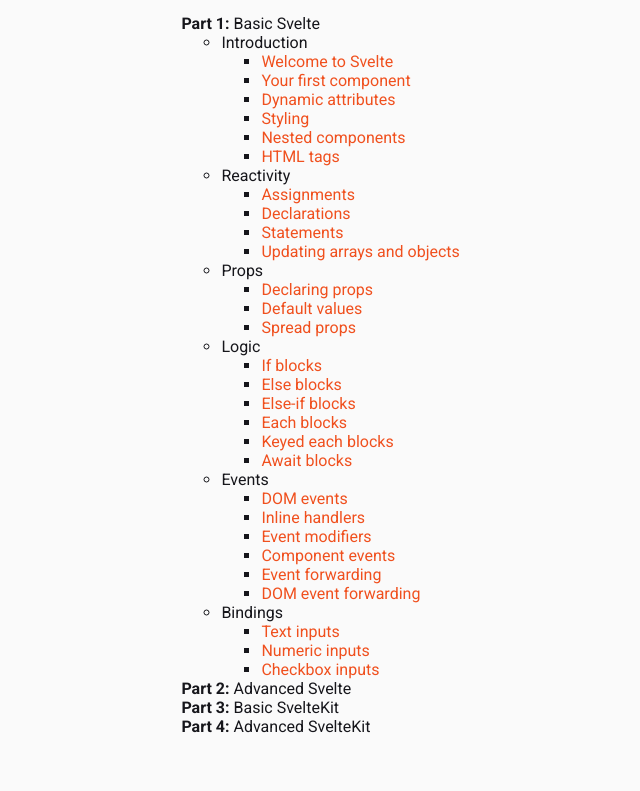
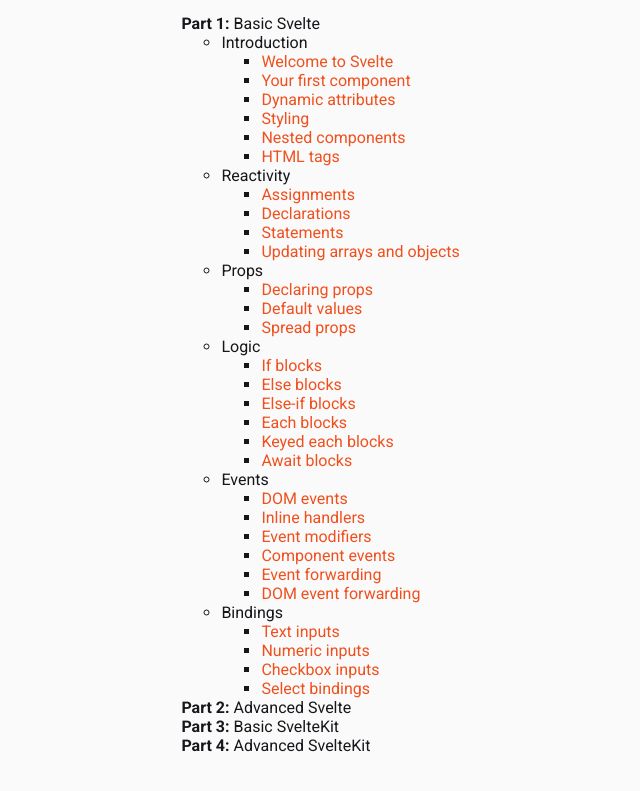
Before and after one commit to Miqueas/Learning-Notes, a SvelteKit app in the folder Svelte/: page / in a window 1280 px wide. Shown: the part 493-1284 px from the top of the page, without its empty margins (97-737 px from the left). Built offline with nearby package versions, Linux system fonts and the light colour scheme.

Commit message:
Svelte: updated home page

```diff
--- a/Svelte/src/routes/+page.svelte
+++ b/Svelte/src/routes/+page.svelte
@@ -74,6 +74,7 @@
           <li><a href="/basic-svelte/bindings/text-inputs">Text inputs</a></li>
           <li><a href="/basic-svelte/bindings/numeric-inputs">Numeric inputs</a></li>
           <li><a href="/basic-svelte/bindings/checkbox-inputs">Checkbox inputs</a></li>
+          <li><a href="/basic-svelte/bindings/select-bindings">Select bindings</a></li>
         </ul>
       </li>
     </ul>
```
